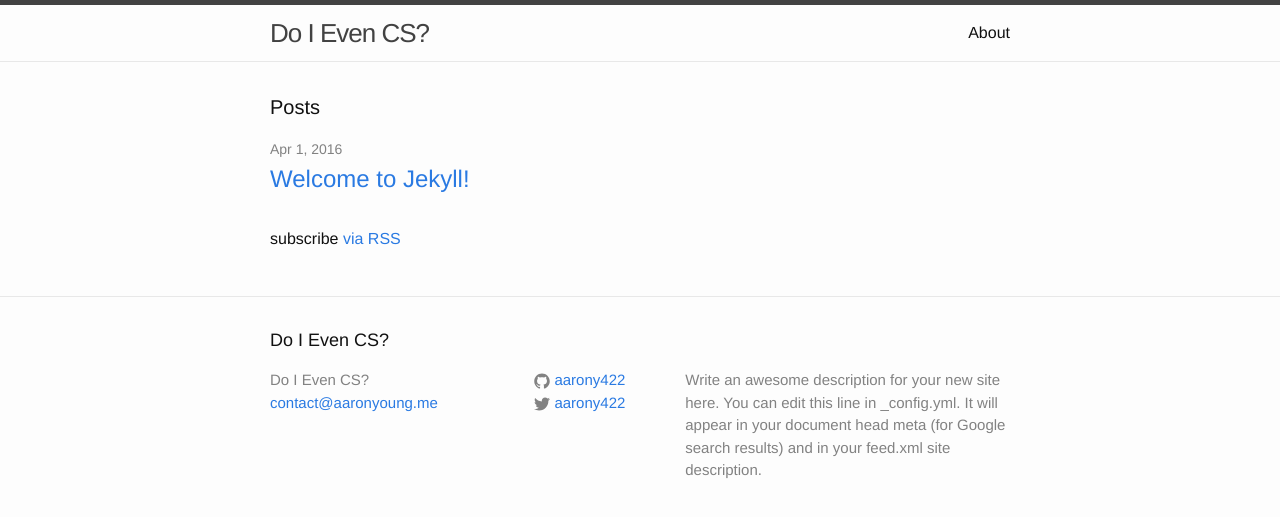
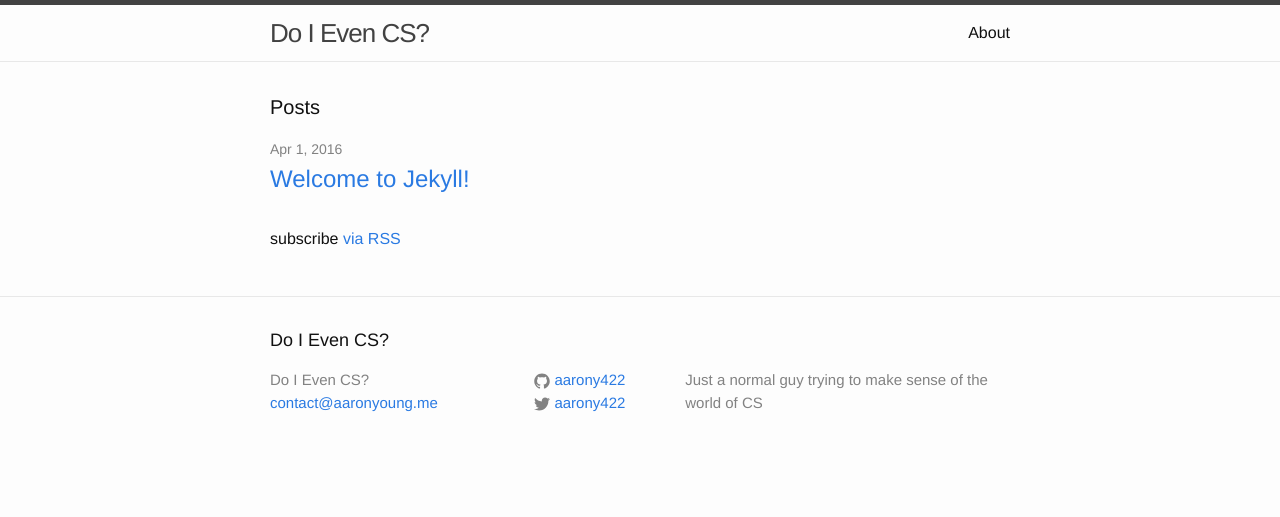
Before and after one commit to shangwyoung/blog, a Jekyll site: the page built from index.html, in a window 1280 px wide. Shown: the top 517 px of the page. Built offline with Jekyll 4.4.1, drawn with Linux system fonts in a browser that asks for light colours; the list of posts is cut into pages by our own code.

Commit message:
Edited blog description

```diff
--- a/_config.yml
+++ b/_config.yml
@@ -9,9 +9,7 @@
 title: Do I Even CS?
 email: contact@aaronyoung.me
 description: > # this means to ignore newlines until "baseurl:"
-  Write an awesome description for your new site here. You can edit this
-  line in _config.yml. It will appear in your document head meta (for
-  Google search results) and in your feed.xml site description.
+  Just a normal guy trying to make sense of the world of CS
 baseurl: "/blog" # the subpath of your site, e.g. /blog
 url: "http://aaronyoung.me" # the base hostname & protocol for your site
 twitter_username: aarony422
```
